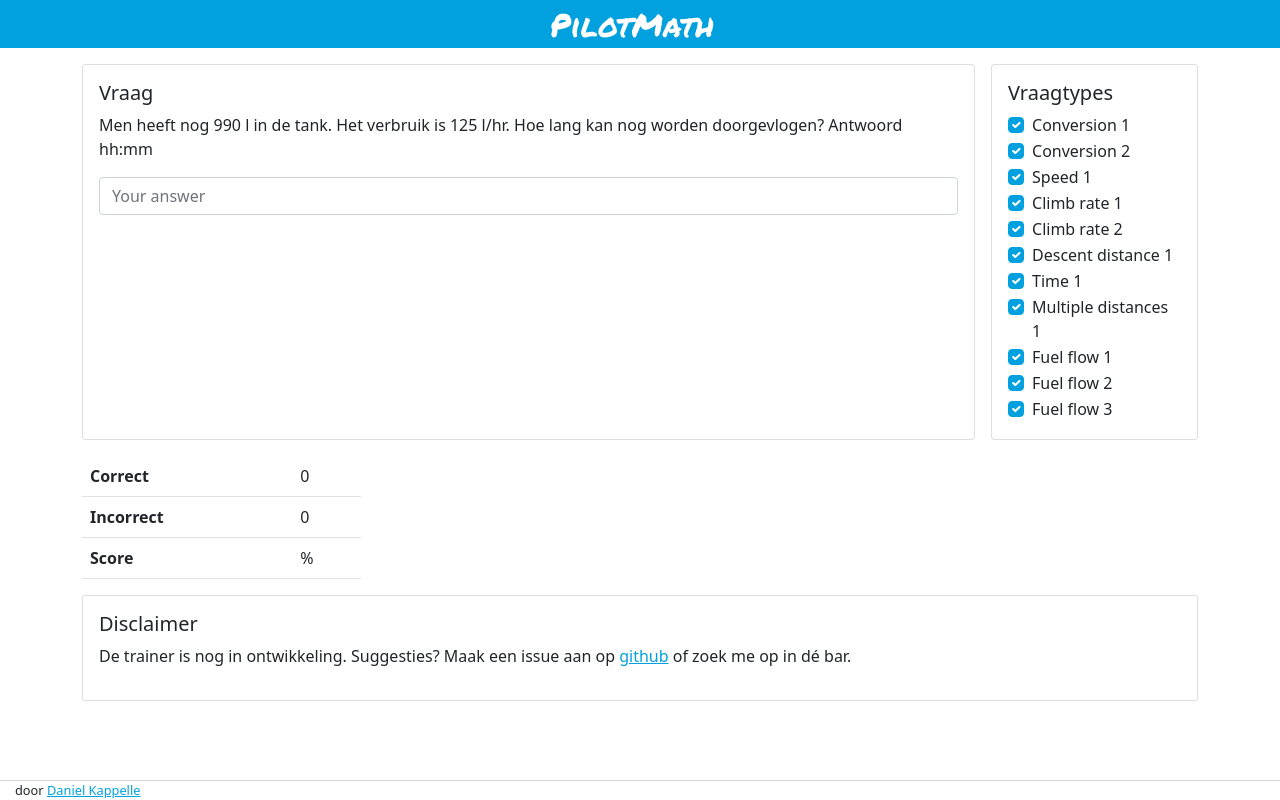
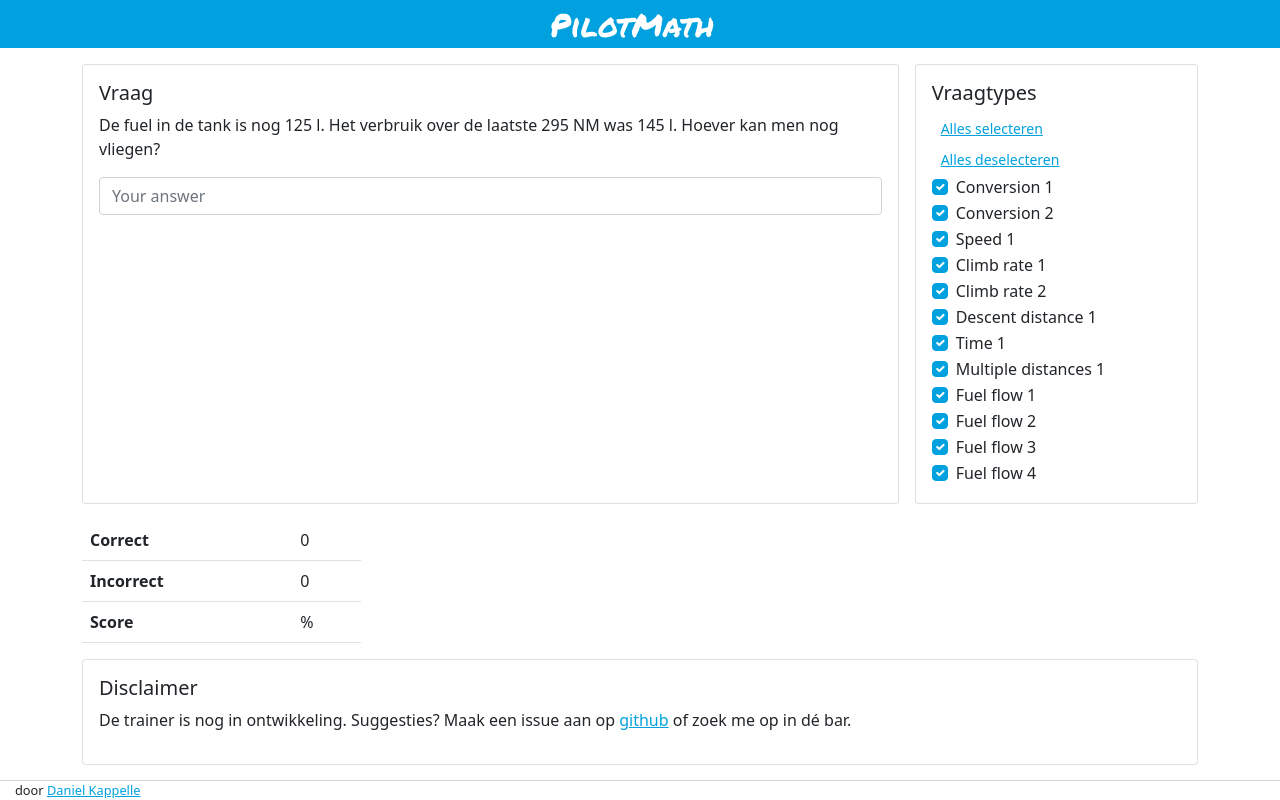
Before and after one commit to danielkappelle/pilot-math, an Angular app in the folder pilot-math/: page / in a window 1280 px wide. Built offline with nearby package versions, Linux system fonts and the light colour scheme.

Commit message:
Fuel flow 4 question

```diff
--- /dev/null
+++ b/pilot-math/src/app/question/generation/fuelflow-4.question.ts
@@ -0,0 +1,34 @@
+import { Injectable } from '@angular/core';
+import { pad, randomNumber } from '../helpers';
+
+@Injectable()
+export class FuelFlow4Question {
+  questionName = 'Fuel flow 4';
+
+  fuelLeftL: number;
+  fuelUsageL: number;
+  fuelUsageNm: number;
+
+  distLeftNm: number;
+
+  createQuestion(): void {
+    this.fuelLeftL = randomNumber(50, 150, 5);
+    this.fuelUsageL = randomNumber(80, 150, 5);
+    this.fuelUsageNm = randomNumber(200, 400, 5);
+
+    const fuelFlow = this.fuelUsageL / this.fuelUsageNm;
+    this.distLeftNm = this.fuelLeftL / fuelFlow;
+  }
+
+  getQuestionText(): string {
+    return `De fuel in de tank is nog ${this.fuelLeftL} l. Het verbruik over de laatste ${this.fuelUsageNm} NM was ${this.fuelUsageL} l. Hoever kan men nog vliegen?`;
+  }
+
+  gradeAnswer(val: string): boolean {
+    return Math.abs(parseFloat(val) - this.distLeftNm) < 5;
+  }
+
+  getCorrectAnswer(): string {
+    return `${this.distLeftNm.toFixed(0)} NM`;
+  }
+}
--- a/pilot-math/src/app/question/question.component.html
+++ b/pilot-math/src/app/question/question.component.html
@@ -1,11 +1,21 @@
 <div class="card mb-3 d-block d-md-none">
   <div class="card-body">
     <h5 class="card-title">Vraagtypes</h5>
+    <button class="btn btn-primary">Alles selecteren</button>
+    <button class="btn btn-primary">Alles deselecteren</button>
     <form [formGroup]="questionTypesForm">
-      <div class="form-check" *ngFor="let control of typeControls; let i = index">
-        <input class="form-check-input" type="checkbox" id="type-check-{{i}}" [formControl]="control">
-        <label class="form-check-label" for="type-check-{{i}}">
-          {{questions[i].questionName}}
+      <div
+        class="form-check"
+        *ngFor="let control of typeControls; let i = index"
+      >
+        <input
+          class="form-check-input"
+          type="checkbox"
+          id="type-check-{{ i }}"
+          [formControl]="control"
+        />
+        <label class="form-check-label" for="type-check-{{ i }}">
+          {{ questions[i].questionName }}
         </label>
       </div>
     </form>
@@ -20,11 +30,11 @@
       <form [formGroup]="answerForm" (ngSubmit)="submitAnswer()">
         <div class="form-group">
           <input
-          type="text"
-          class="form-control"
-          id="answer"
-          placeholder="Your answer"
-          formControlName="answer"
+            type="text"
+            class="form-control"
+            id="answer"
+            placeholder="Your answer"
+            formControlName="answer"
           />
         </div>
       </form>
@@ -33,11 +43,25 @@
   <div class="card ms-3 d-none d-md-block">
     <div class="card-body">
       <h5 class="card-title">Vraagtypes</h5>
+      <button class="btn btn-link btn-sm" (click)="selectAll()">
+        Alles selecteren
+      </button>
+      <button class="btn btn-link btn-sm" (click)="deselectAll()">
+        Alles deselecteren
+      </button>
       <form [formGroup]="questionTypesForm">
-        <div class="form-check" *ngFor="let control of typeControls; let i = index">
-          <input class="form-check-input" type="checkbox" id="type-check-2-{{i}}" [formControl]="control">
-          <label class="form-check-label" for="type-check-2-{{i}}">
-            {{questions[i].questionName}}
+        <div
+          class="form-check"
+          *ngFor="let control of typeControls; let i = index"
+        >
+          <input
+            class="form-check-input"
+            type="checkbox"
+            id="type-check-2-{{ i }}"
+            [formControl]="control"
+          />
+          <label class="form-check-label" for="type-check-2-{{ i }}">
+            {{ questions[i].questionName }}
           </label>
         </div>
       </form>
@@ -54,11 +78,11 @@
   *ngIf="lastQuestion"
 >
   <div class="card-body">
-    <h5 class="card-title">{{ lastQuestion.correct ? "Goed!" : "Fout!" }}</h5>
+    <h5 class="card-title">{{ lastQuestion.correct ? 'Goed!' : 'Fout!' }}</h5>
     <h6 class="card-subtitle mb-2">{{ lastQuestion.text }}</h6>
     <p class="card-text">
       Goede antwoord: {{ lastQuestion.correctAnswer }}<br />
-      Uw antwoord: {{lastQuestion.givenAnswer }}
+      Uw antwoord: {{ lastQuestion.givenAnswer }}
     </p>
   </div>
 </div>
@@ -75,7 +99,7 @@
     </tr>
     <tr>
       <th>Score</th>
-      <td>{{ (correct / (correct + incorrect)) * 100 | number : "1.0-0" }}%</td>
+      <td>{{ (correct / (correct + incorrect)) * 100 | number: '1.0-0' }}%</td>
     </tr>
   </tbody>
 </table>
--- a/pilot-math/src/app/question/question.component.ts
+++ b/pilot-math/src/app/question/question.component.ts
@@ -16,6 +16,7 @@ import { MultiDistance1Question } from './generation/multiple-distances-1.questi
 import { FuelFlow1Question } from './generation/fuelflow-1.question';
 import { FuelFlow2Question } from './generation/fuelflow-2.question';
 import { FuelFlow3Question } from './generation/fuelflow-3.question';
+import { FuelFlow4Question } from './generation/fuelflow-4.question';
 
 interface LastQuestion {
   text?: string;
@@ -62,6 +63,7 @@ export class QuestionComponent implements OnInit {
     this.questions.push(new FuelFlow1Question());
     this.questions.push(new FuelFlow2Question());
     this.questions.push(new FuelFlow3Question());
+    this.questions.push(new FuelFlow4Question());
 
     this.questionTypesForm = this.fb.group({
       types: this.fb.array(this.questions.map(() => true)),
@@ -106,4 +108,16 @@ export class QuestionComponent implements OnInit {
     this.answerForm.controls['answer'].reset();
     this.createQuestion();
   }
+
+  selectAll() {
+    this.typeControls.forEach((control) => {
+      control.setValue(true);
+    });
+  }
+
+  deselectAll() {
+    this.typeControls.forEach((control) => {
+      control.setValue(false);
+    });
+  }
 }
```
